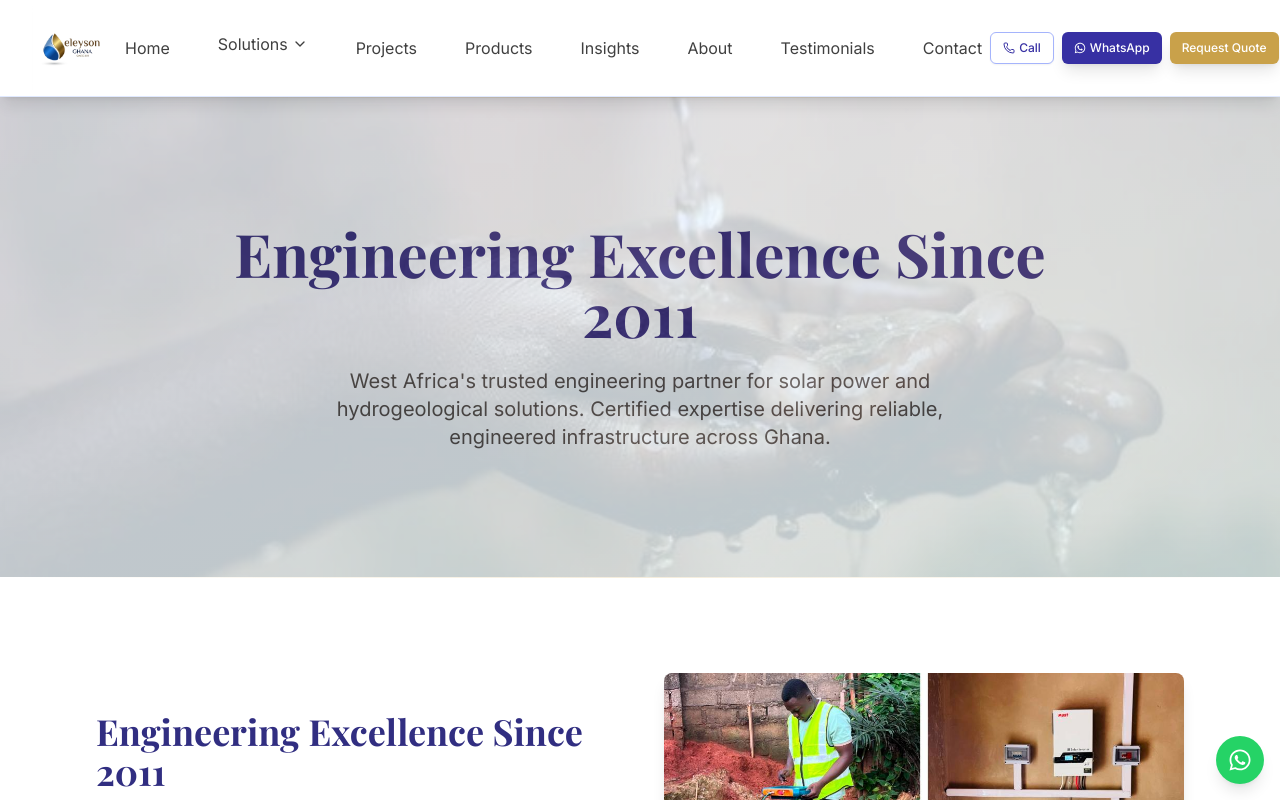
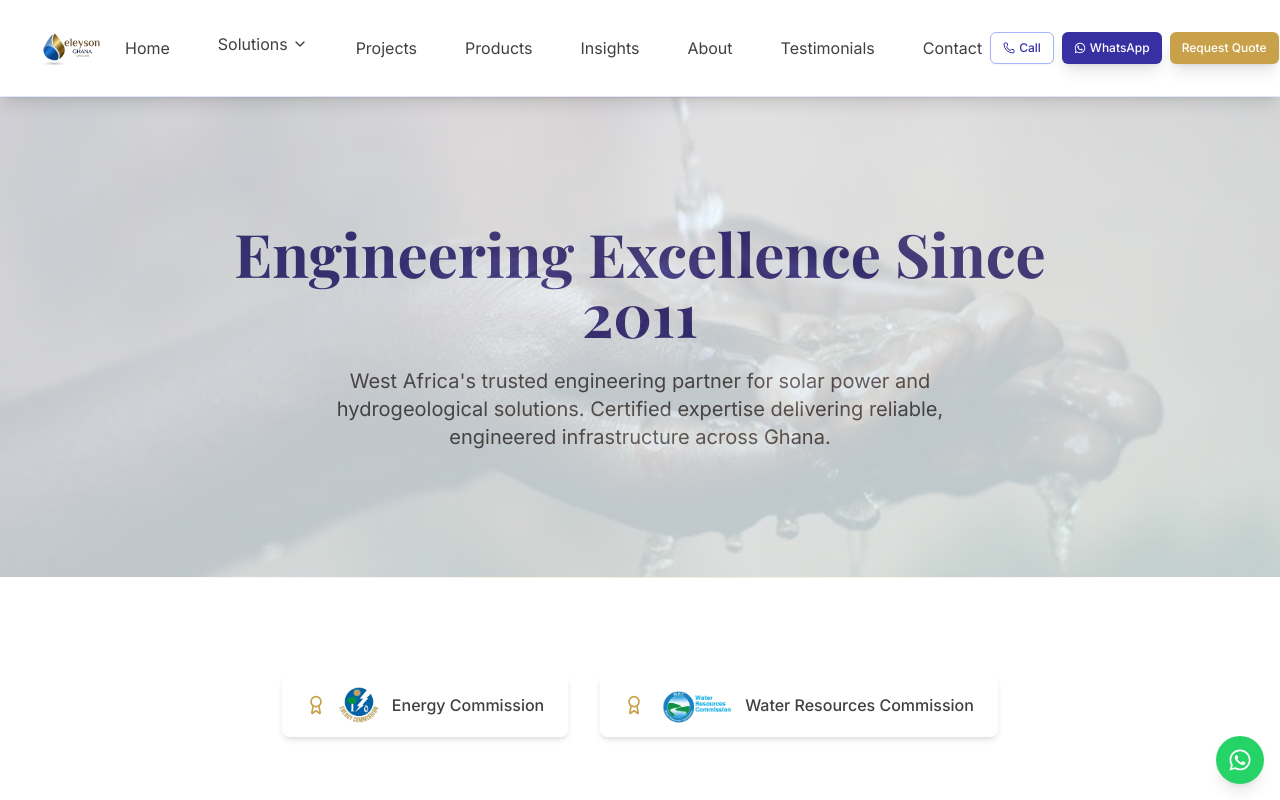
Before and after one commit to dromorongit/EleysonGh, a Next.js app: page /about in a window 1280 px wide. Shown: the top 800 px of the page. Built offline with nearby package versions, Linux system fonts and the light colour scheme.

Commit message:
Update page.tsx

```diff
--- a/src/app/about/page.tsx
+++ b/src/app/about/page.tsx
@@ -44,6 +44,34 @@ export default function AboutPage() {
                 West Africa's trusted engineering partner for solar power and hydrogeological solutions.
                 Certified expertise delivering reliable, engineered infrastructure across Ghana.
               </motion.p>
+          </motion.div>
+        </Container>
+      </Section>
+
+      {/* Certifications */}
+      <Section className="bg-white">
+        <Container>
+          <motion.div
+            className="flex flex-wrap justify-center gap-8"
+            initial="initial"
+            whileInView="animate"
+            viewport={{ once: true }}
+            variants={stagger}
+          >
+            <motion.div variants={fadeInUp}>
+              <div className="flex items-center space-x-3 bg-white/80 backdrop-blur-sm px-6 py-3 rounded-lg shadow-md">
+                <Award className="w-5 h-5 text-gold flex-shrink-0" />
+                <img src="/images/energycomm.PNG" alt="Energy Commission" className="h-10 w-auto" />
+                <span className="text-secondary-700 font-medium">Energy Commission</span>
+              </div>
+            </motion.div>
+            <motion.div variants={fadeInUp}>
+              <div className="flex items-center space-x-3 bg-white/80 backdrop-blur-sm px-6 py-3 rounded-lg shadow-md">
+                <Award className="w-5 h-5 text-gold flex-shrink-0" />
+                <img src="/images/waterresource.PNG" alt="Water Resources Commission" className="h-10 w-auto" />
+                <span className="text-secondary-700 font-medium">Water Resources Commission</span>
+              </div>
+            </motion.div>
           </motion.div>
         </Container>
       </Section>
```
